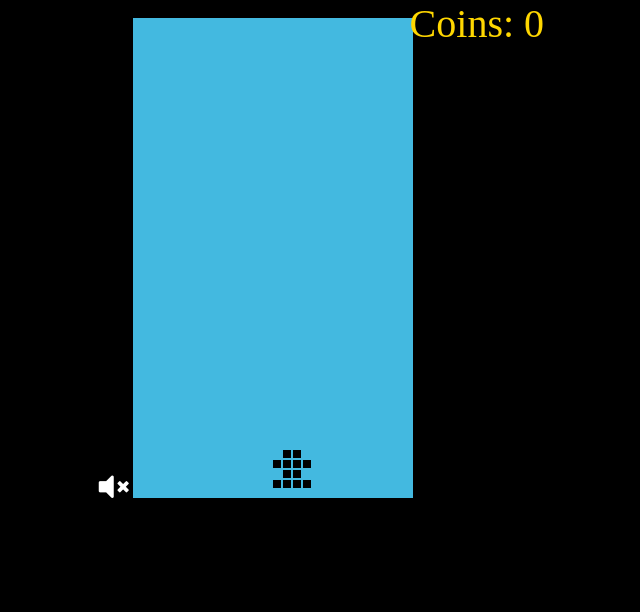
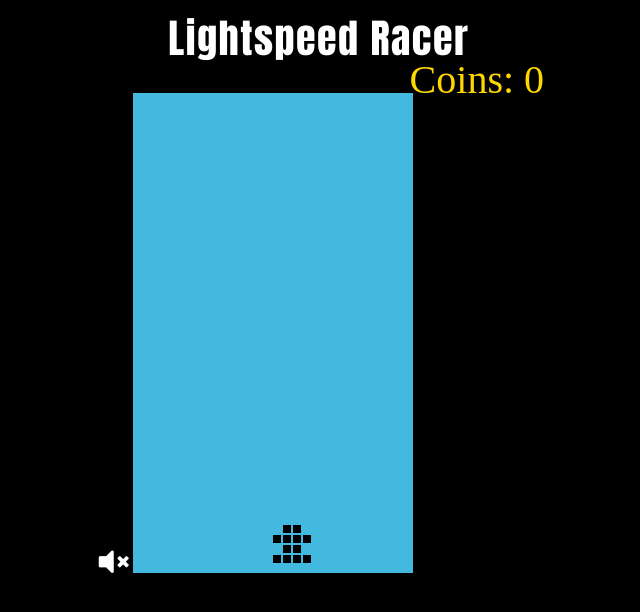
Before and after one commit to Brent1LT/LightSpeed-Racer, a website built with webpack: page index.html in a window 1280 px wide. Shown: the whole page, without its empty margins (320-960 px from the left). Built offline with nearby package versions, Linux system fonts and the light colour scheme.

Commit message:
Add styling

```diff
--- a/app/assets/stylesheets/game.css
+++ b/app/assets/stylesheets/game.css
@@ -1,5 +1,15 @@
 body {
   background: black;
+}
+
+.title{
+  font-size: 40px;
+  color: white;
+  width: 24%;
+  margin: auto;
+  margin-bottom: 15px;
+  font-family: Impact, Haettenschweiler, 'Arial Narrow Bold', sans-serif;
+  letter-spacing: 1.5px;
 }
 
 .muted{
@@ -15,18 +25,18 @@ body {
 .game-container{
   width: 35%;
   margin: auto;
-  position: relative;
 
 }
 
 #game-canvas{
   margin-top: 10px;
+  position: relative;
 }
 
 .score{
   font-size: 40px;
   color: gold;
   position: absolute;
-  top: 0%;
+  top: 7%;
   left: 57%;
 }
--- a/index.html
+++ b/index.html
@@ -10,6 +10,7 @@
   <link rel='stylesheet' href='./app/assets/stylesheets/game.css'/>
 </head>
 <body>
+  <div class='title'>Lightspeed Racer</div>
   <div class='game-container'>
     <i id='mute' class="fas fa-volume-mute mute muted"></i>
     <canvas id='game-canvas' ></canvas>
```
